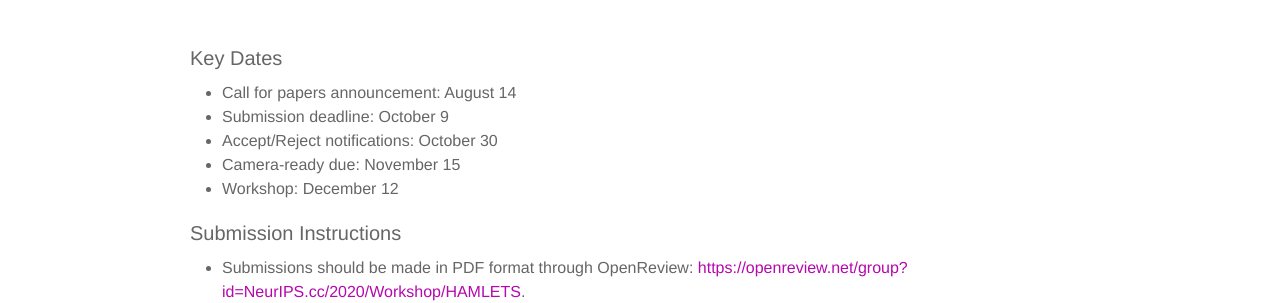
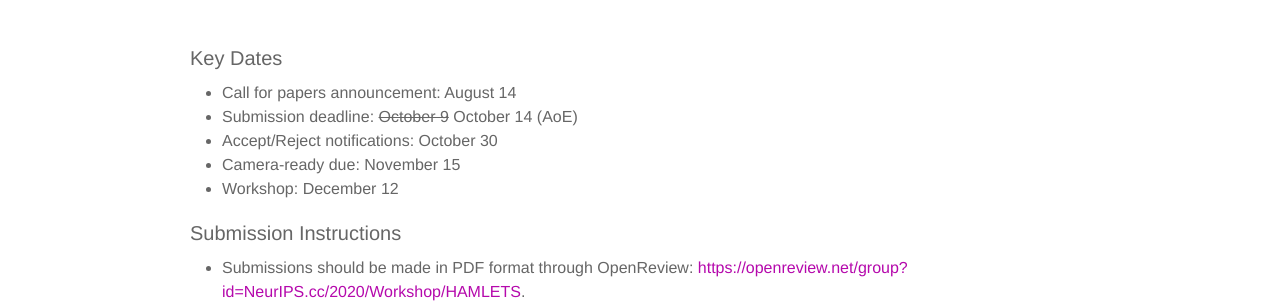
Before and after one commit to hamlets-workshop/hamlets-workshop.github.io, a Jekyll site: the page built from _pages/04_instructions.md, in a window 1280 px wide and 1072 px high. Shown: the part 420-723 px from the top of the window. Built offline with Jekyll 4.4.1, drawn with Linux system fonts in a browser that asks for light colours; nearby versions of some CDN libraries.

Commit message:
Updated submission deadline

```diff
--- a/_pages/04_instructions.md
+++ b/_pages/04_instructions.md
@@ -8,7 +8,7 @@ description: Information about submitting to the NeurIPS 2020 HAMLETS workshop.
 #### Key Dates
 
 * Call for papers announcement: August 14
-* Submission deadline: October 9
+* Submission deadline: ~~October 9~~ October 14 (AoE)
 * Accept/Reject notifications: October 30
 * Camera-ready due: November 15
 * Workshop: December 12
```
